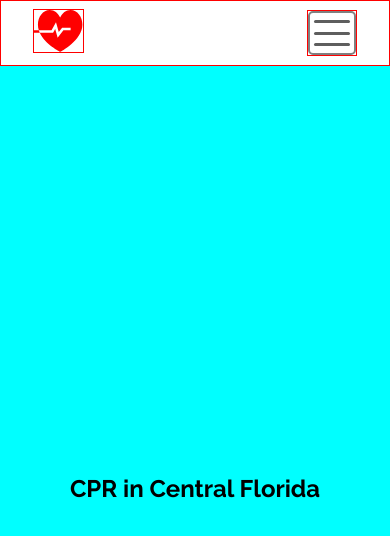
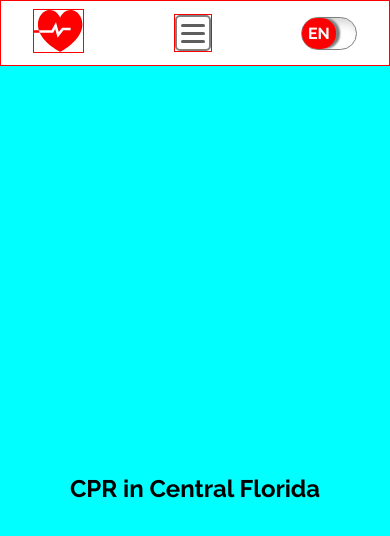
Before and after one commit to Di6bLos/cpr-website, a plain HTML site: page index.html in a window 390 px wide. Drawn offline with Linux system fonts and the light colour scheme.

Commit message:
language toggle created

```diff
--- a/index.html
+++ b/index.html
@@ -26,7 +26,9 @@
                     <div class="menu-icon"></div>
                 </div>
         </nav>
-
+        <div class="lang-toggle">
+            <a class="lang-btn" href="#">EN</a>
+        </div>
     </header>
     <main>
         <section class="hero-section">
--- a/script.js
+++ b/script.js
@@ -4,7 +4,7 @@ const menuItems = document.querySelector(".list-items");
 const menuIcon = document.querySelector(".menu-icon");
 
 
-
+// Opens and closes the menu, and changes the icon
 menuToggle.addEventListener("click", ()=> {
     menuItems.classList.toggle("hide");
     menuIcon.classList.toggle("open");
--- a/style.css
+++ b/style.css
@@ -83,8 +83,8 @@ img {
   display: none;
   border: 2px solid grey;
   padding: 7px 4px;
-  width: 48px;
-  height: 44px;
+  width: 36px;
+  height: 36px;
   border-radius: 5px;
   background: white;
 }
@@ -106,28 +106,49 @@ img {
 }
 
 .menu-icon {
-  top: 12px;
+  top: 8px;
 }
 
 .menu-icon:before {
-  bottom: 12px;
+  bottom: 8px;
 }
 
 .menu-icon:after {
-  top: 8px;
+  top: 5px;
 }
-
+/* -- Changes the icon when clicked -- */
 .open {
   background: transparent;
 }
 
 .open:after {
-  transform: rotate(45deg) translate(-7px, -8px);
+  transform: rotate(45deg) translate(-5px, -6px);
 }
 
 .open:before {
-  transform: rotate(-45deg) translate(-9px, 8px);
+  transform: rotate(-45deg) translate(-5px, 6px);
 }
+
+/* ---- Language Toggle -------- */
+
+.lang-btn {
+    color: white;
+    font-weight: 700;
+    background-color: red;
+    padding: 6px;
+    border-radius: 15px;
+    box-shadow: 4px 0px 2px grey;
+}
+
+.lang-toggle {
+    border: 1px solid grey;
+    width: 56px;
+    display: flex;
+    border-radius: 20px;
+    box-shadow: inset 5px 5px 10px lightgray;
+}
+
+
 
 /* ======================== */
 
```
